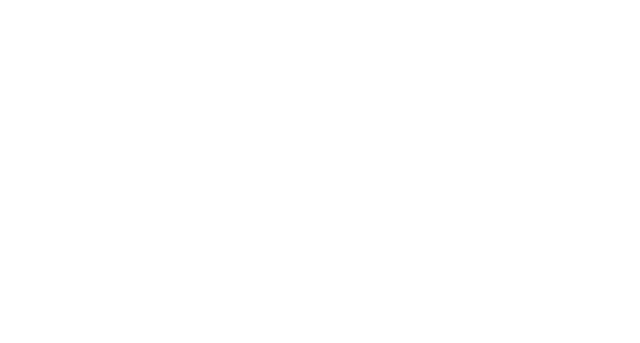
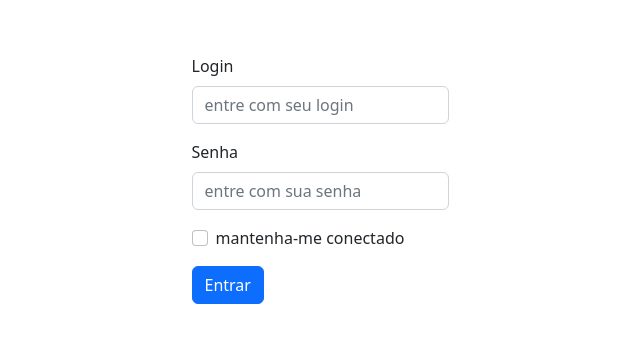
Before and after one commit to devkemc/Eboot, a React (Vite) app: page /login in a window 1280 px wide. Before the commit this address had no page. Shown: the part 221-564 px from the top of the page, without its empty margins (320-960 px from the left). Built offline with nearby package versions, Linux system fonts and the light colour scheme.

Commit message:
feat: layout login

```diff
--- a/src/Router/index.tsx
+++ b/src/Router/index.tsx
@@ -1,10 +1,12 @@
 import { Route, Routes } from "react-router-dom";
 import { Home } from "../pages/home";
+import { Login } from "../pages/login";
 
 export const Router = () => {
   return (
     <Routes>
       <Route path="/" element={<Home />} />
+      <Route path="/login" element={<Login />} />
     </Routes>
   );
 };
--- a/src/pages/login/index.tsx
+++ b/src/pages/login/index.tsx
@@ -1,24 +1,29 @@
 import { Button, Container, Form } from "react-bootstrap";
+import { useNavigate } from "react-router-dom";
+import styles from "./styles.module.scss";
+export const Login = () => {
+  const navigate = useNavigate();
 
-export const Login = () => {
+  function handleSubmit() {
+    navigate("/");
+  }
   return (
-    <Container>
-      <Form>
+    <Container fluid className={styles.container}>
+      <Form onSubmit={handleSubmit}>
         <Form.Group className="mb-3" controlId="formBasicEmail">
-          <Form.Label>Email address</Form.Label>
-          <Form.Control type="email" placeholder="Enter email" />
-          <Form.Text className="text-muted">We'll never share your email with anyone else.</Form.Text>
+          <Form.Label>Login</Form.Label>
+          <Form.Control type="text" placeholder="entre com seu login" />
         </Form.Group>
 
         <Form.Group className="mb-3" controlId="formBasicPassword">
-          <Form.Label>Password</Form.Label>
-          <Form.Control type="password" placeholder="Password" />
+          <Form.Label>Senha</Form.Label>
+          <Form.Control type="password" placeholder="entre com sua senha" />
         </Form.Group>
         <Form.Group className="mb-3" controlId="formBasicCheckbox">
-          <Form.Check type="checkbox" label="Check me out" />
+          <Form.Check type="checkbox" label="mantenha-me conectado" />
         </Form.Group>
         <Button variant="primary" type="submit">
-          Submit
+          Entrar
         </Button>
       </Form>
     </Container>
--- /dev/null
+++ b/src/pages/login/styles.module.scss
@@ -0,0 +1,6 @@
+.container {
+    display: flex;
+    align-items: center;
+    justify-content: center;
+    height: 100vh;
+}
```
